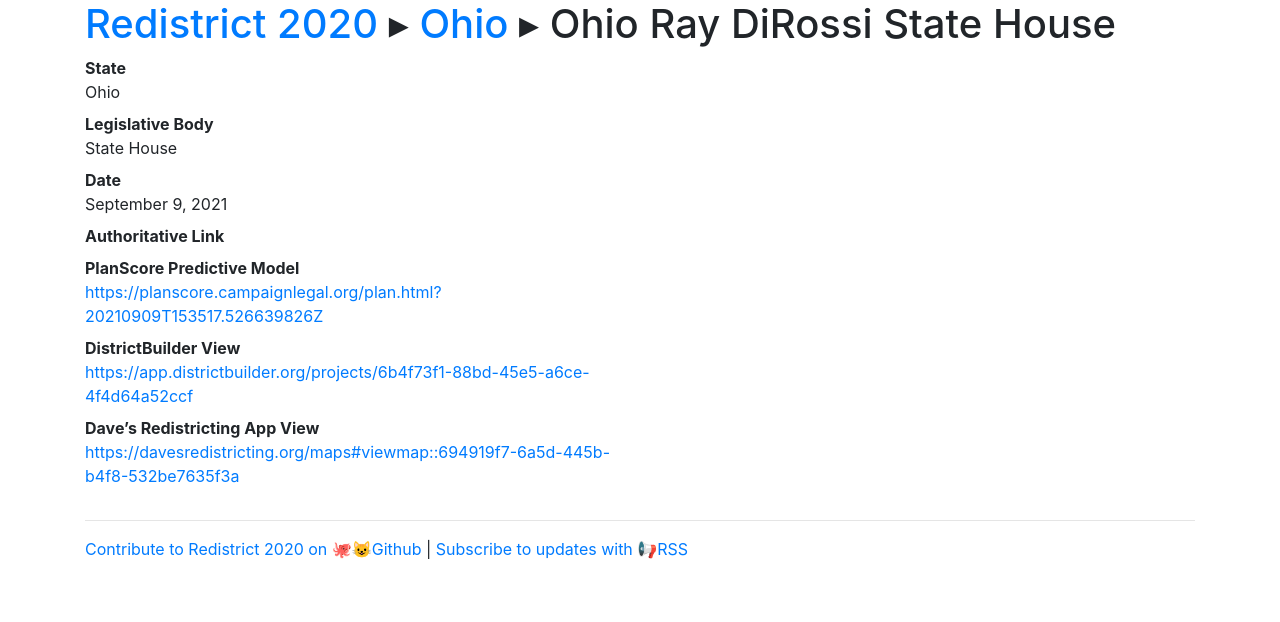
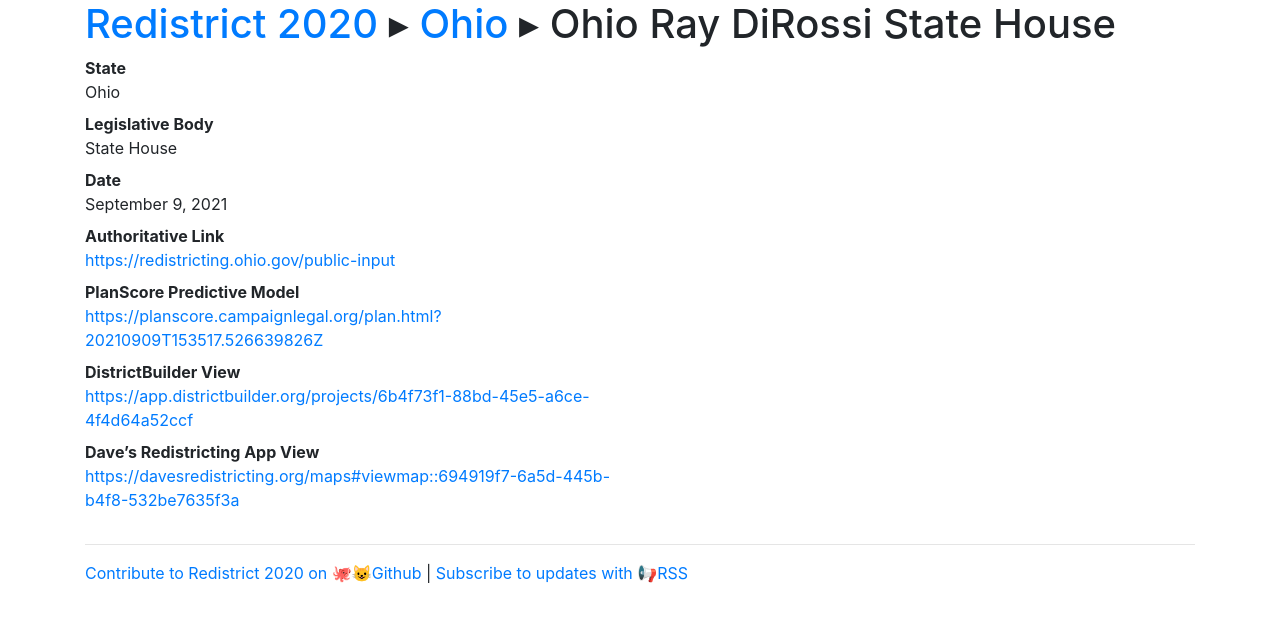
Before and after one commit to PlanScore/Redistrict2020, a Jekyll site: the page built from _plans/OH-2021-09-statehouse.md, in a window 1280 px wide. Shown: the top 622 px of the page. Built offline with Jekyll 4.4.1, drawn with Linux system fonts in a browser that asks for light colours; nearby versions of some CDN libraries; part of the change alters nothing that is shown.

Commit message:
Added possible OH authoritative link

```diff
--- a/_plans/OH-2021-09-statehouse.md
+++ b/_plans/OH-2021-09-statehouse.md
@@ -3,7 +3,7 @@ state: Ohio
 title: Ohio Ray DiRossi State House
 body: State House
 date: 2021-09-09
-authoritative_link:
+authoritative_link: https://redistricting.ohio.gov/public-input
 planscore_link: https://planscore.campaignlegal.org/plan.html?20210909T153517.526639826Z
 davesredist_link: https://davesredistricting.org/maps#viewmap::694919f7-6a5d-445b-b4f8-532be7635f3a
 districtbuilder_link: https://app.districtbuilder.org/projects/6b4f73f1-88bd-45e5-a6ce-4f4d64a52ccf
```
